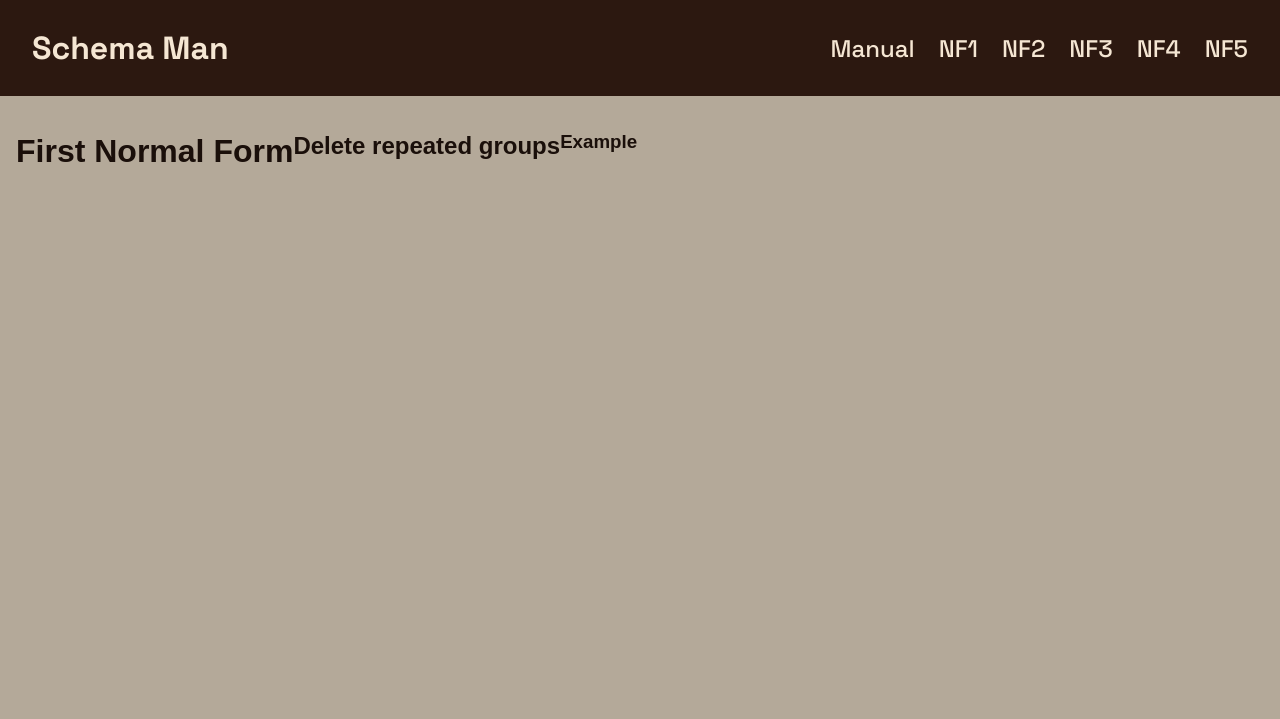
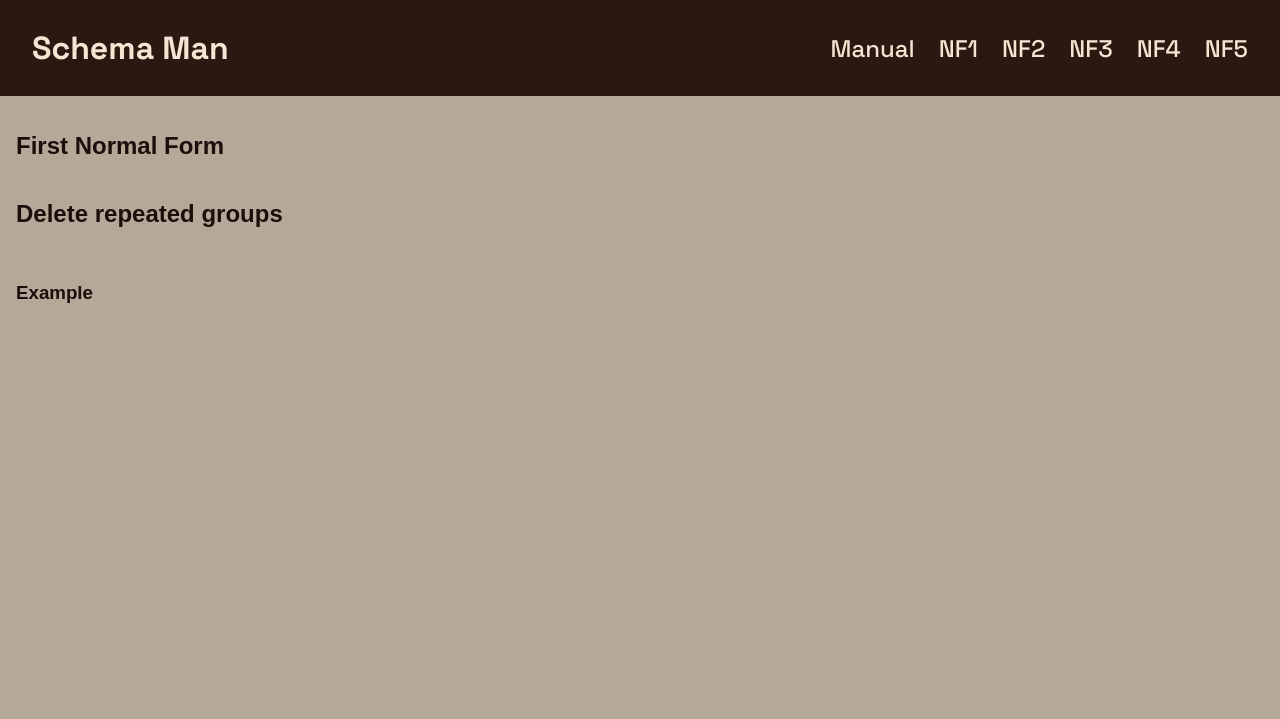
Before and after one commit to Qwerty3341/SchemaMan, a Flask app: page /nf/nf1 in a window 1280 px wide. Shown: the top 719 px of the page. Run offline with Flask 3, Linux system fonts and the light colour scheme; some web fonts are replaced.

Commit message:
Css for nf templates

```diff
--- /dev/null
+++ b/schema_man/static/css/nf.css
@@ -0,0 +1,4 @@
+.nf-container {
+	display: flex;
+	flex-direction: column;
+}
--- a/schema_man/templates/nf/nf_base.html
+++ b/schema_man/templates/nf/nf_base.html
@@ -1,7 +1,11 @@
 {% extends "base.html" %}
 
+{% block styles %}
+<link rel="stylesheet" href="{{ url_for('static', filename='css/nf.css') }}">
+{% endblock %}
+
 {% block content %}
-
+<section class="nf-container">
 	<h1>{% block nf_title %}{% endblock %}</h1>
 	<h2>{% block nf_subtitle %}{% endblock %}</h2>
 
@@ -13,5 +17,6 @@
 		<h3>Example</h3>
 		{% block nf_example %}{% endblock %}
 	</div>
+</section>
 
 {% endblock %}
```
Lines whose indentation alone changed are shown as unchanged.
